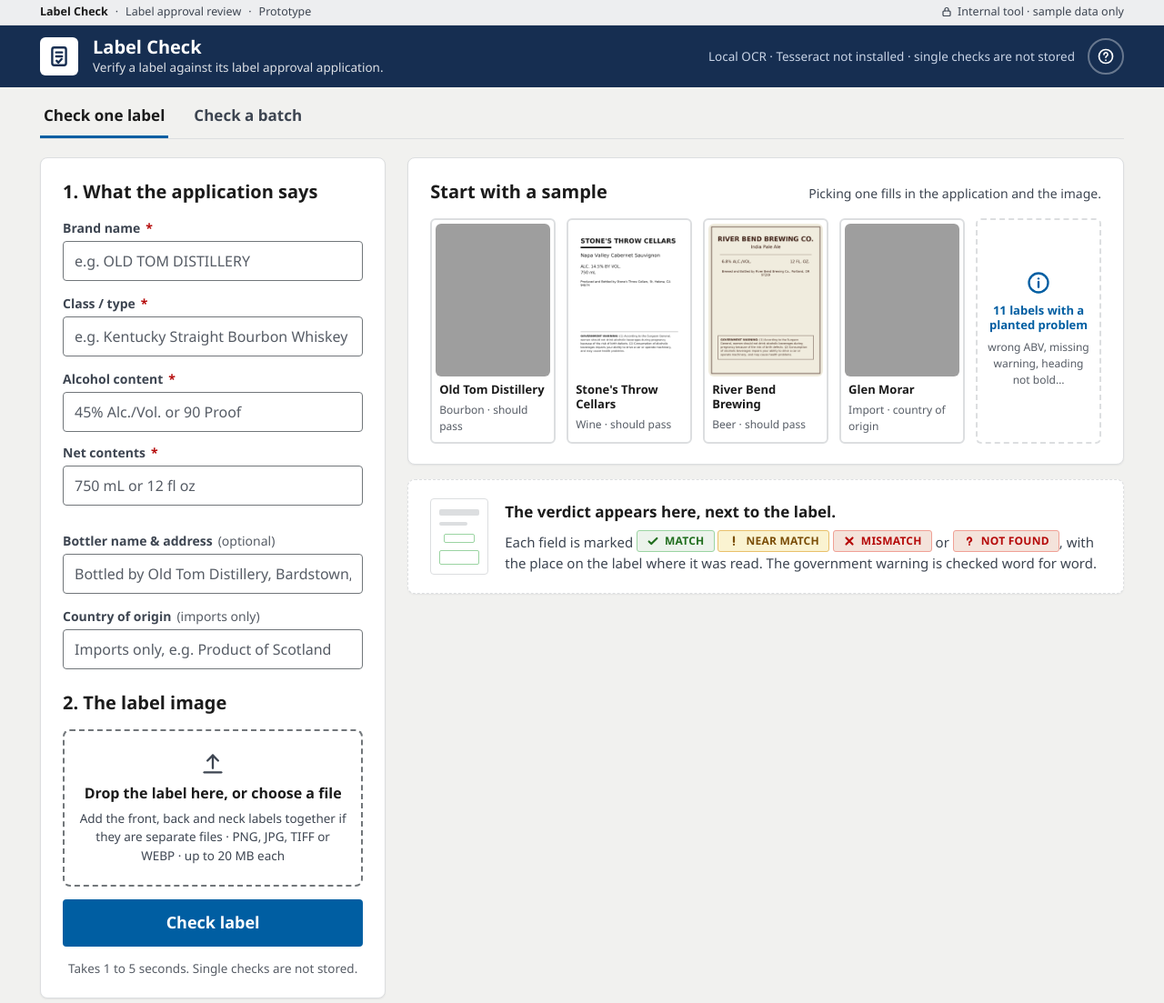
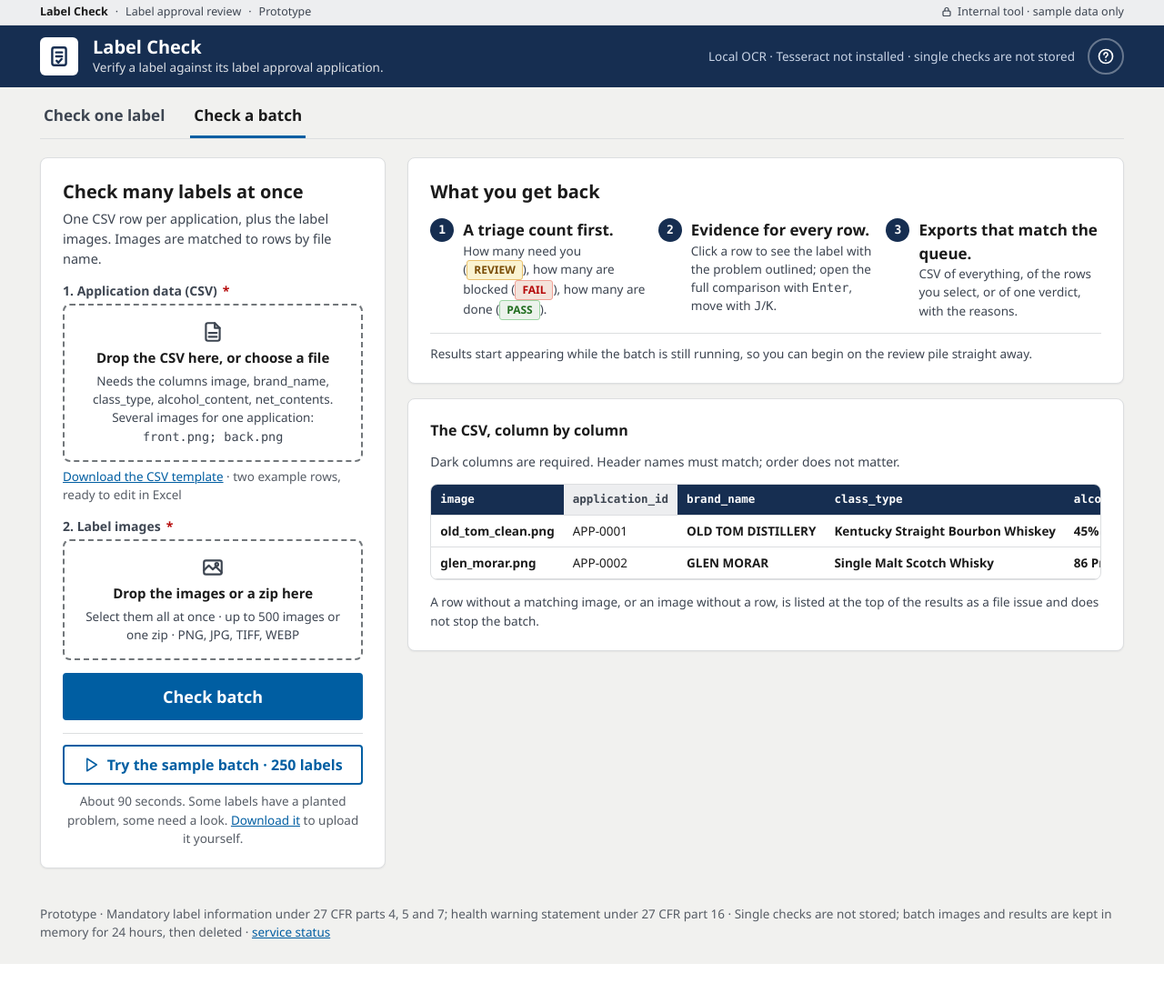
Before and after one commit to azizbenj/ttb-label-verifier, a FastAPI app: page /?tab=batch in a window 1280 px wide. Shown: the top 1103 px of the page at 91% size. After the commit the page ends 1060 px from the top, so only its background shows below. Run offline with FastAPI, Linux system fonts and the light colour scheme; grey boxes are pictures that could not be loaded.

Commit message:
Error cards: no grey panel; an expired batch says why and offers a new one
Every generic error card's text (<p class="detail">) picked up the batch
side panel's style, which shares the class name: a grey background and a
380 px flex size, so a one-line message sat in a large empty grey box.
The panel's rules are now scoped to aside.detail.

An expired batch (jobs are in memory and lost when the server restarts,
for example on a deploy) now has a title, says that, and links to a new
batch (/?tab=batch opens the page on the batch tab).

Co-Authored-By: Claude Opus 5.5 <noreply@anthropic.com>

```diff
--- a/app/main.py
+++ b/app/main.py
@@ -402,8 +402,12 @@ def _index_context() -> dict:
 
 
 @app.get("/", response_class=HTMLResponse)
-def index(request: Request):
-    return templates.TemplateResponse(request, "index.html", _index_context())
+def index(request: Request, tab: str = ""):
+    """The page; ``?tab=batch`` opens it on the batch tab (the way back from an expired batch)."""
+    ctx = _index_context()
+    if tab == "batch":
+        ctx["open_tab"] = "batch"
+    return templates.TemplateResponse(request, "index.html", ctx)
 
 
 @app.get("/healthz")
@@ -536,7 +540,9 @@ def batch_sample_zip():
                     headers={"Content-Disposition": "attachment; filename=sample_batch.zip"})
 
 
-_BATCH_GONE = "That batch is no longer available (the server may have restarted). Please run it again."
+_BATCH_GONE = ("That batch is no longer on the server. Batches are kept in memory only, so they are lost when the "
+               "server restarts, for example after an update. Please run it again.")
+_NEW_BATCH = ("Start a new batch", "/?tab=batch")
 
 
 @app.get("/batch/{job_id}", response_class=HTMLResponse)
@@ -545,7 +551,7 @@ def batch_status(request: Request, job_id: str):
     queue) gets the whole page with the batch tab open."""
     job = batchmod.JOBS.get(job_id)
     if job is None:
-        return error_response(request, _BATCH_GONE, 404)
+        return error_response(request, _BATCH_GONE, 404, title="This batch has expired.", action=_NEW_BATCH)
     if is_partial(request):
         return _batch_status_response(request, job)
     card = templates.get_template("partials/batch_status.html").render(
@@ -595,7 +601,7 @@ def batch_review(request: Request, job_id: str, n: int = 1, pile: str = "review"
     the answers are forms."""
     job = batchmod.JOBS.get(job_id)
     if job is None:
-        return error_response(request, _BATCH_GONE, 404)
+        return error_response(request, _BATCH_GONE, 404, title="This batch has expired.", action=_NEW_BATCH)
     pile = "fail" if pile == "fail" else "review"
     queue = job.review_queue(pile)
     pos = min(max(n, 1), max(len(queue), 1))
@@ -619,7 +625,7 @@ def batch_report(request: Request, job_id: str, ids: str = "", status: str = "")
     """Printable reports: one page per label for the case file, same scope options as the CSV."""
     job = batchmod.JOBS.get(job_id)
     if job is None:
-        return error_response(request, _BATCH_GONE, 404)
+        return error_response(request, _BATCH_GONE, 404, title="This batch has expired.", action=_NEW_BATCH)
     id_set, status_set = _scope(ids, status)
     cards = []
     for index, it in enumerate(job.items):
--- a/app/static/app.js
+++ b/app/static/app.js
@@ -489,7 +489,7 @@
     const sort = $(".sort", batchSlot);
     const tbody = batchSlot.querySelector("table.batch tbody");
     const foot = batchSlot.querySelector("[data-foot] td");
-    const detail = $(".detail", batchSlot);
+    const detail = $("aside.detail", batchSlot);
     const bulkbar = $(".bulkbar", batchSlot);
     const overlay = $("[data-overlay]", batchSlot);
     const word = { PASS: "Pass", REVIEW: "Review", FAIL: "Fail" };
--- a/app/templates/partials/error.html
+++ b/app/templates/partials/error.html
@@ -21,5 +21,6 @@
       <p class="detail">{{ message }}</p>
     {% endif %}
     {% if retry %}<button class="btn small retry" type="button" data-act="retry">Try again</button>{% endif %}
+    {% if action %}<a class="btn small retry" href="{{ action[1] }}">{{ action[0] }}</a>{% endif %}
   </div>
 </div>
```
Also changed, not shown: app/static/style.css (+12 -12 lines), tests/test_api.py (+1 -1 lines), tests/test_batch_flow.py (+17 -0 lines).
